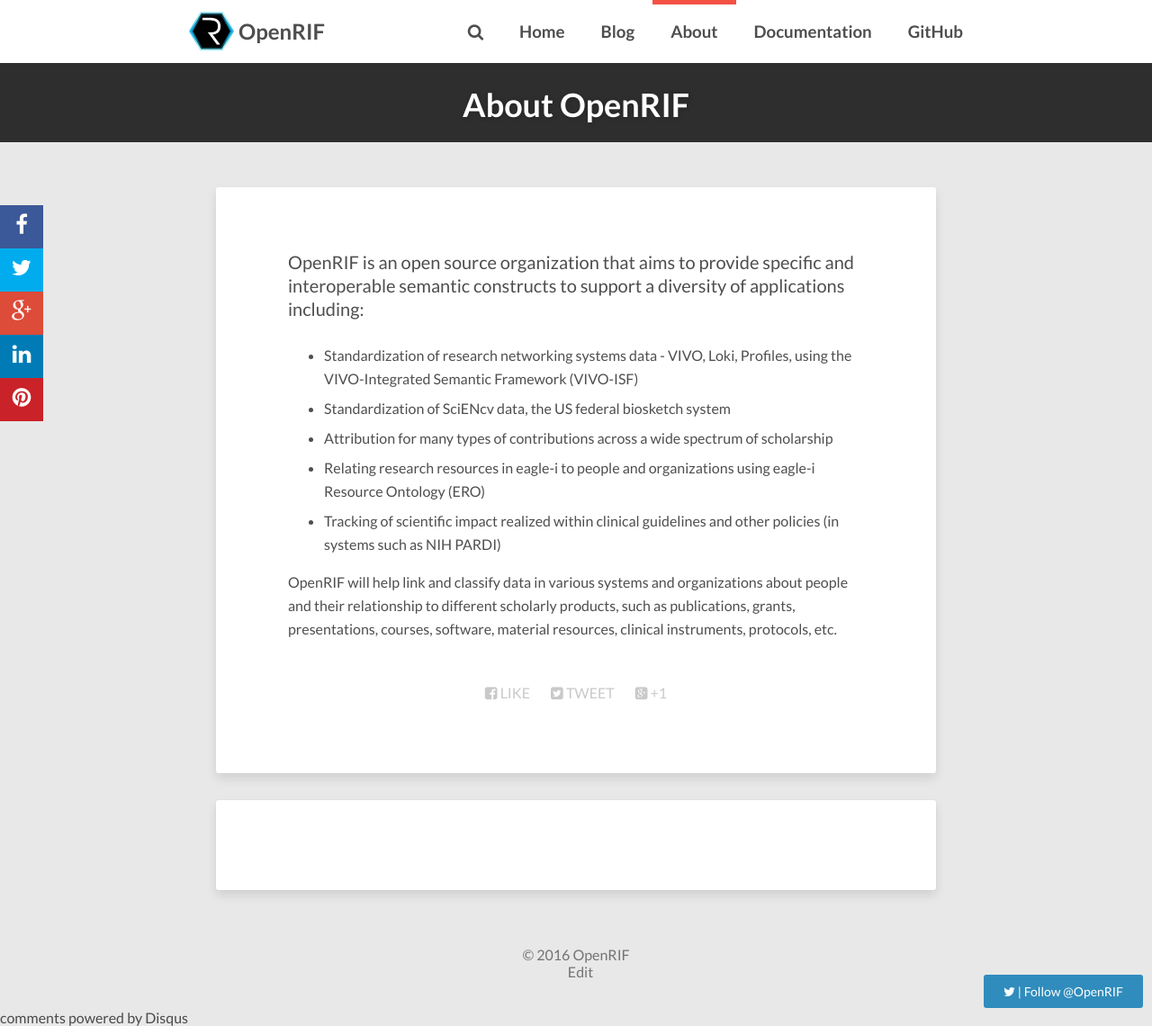
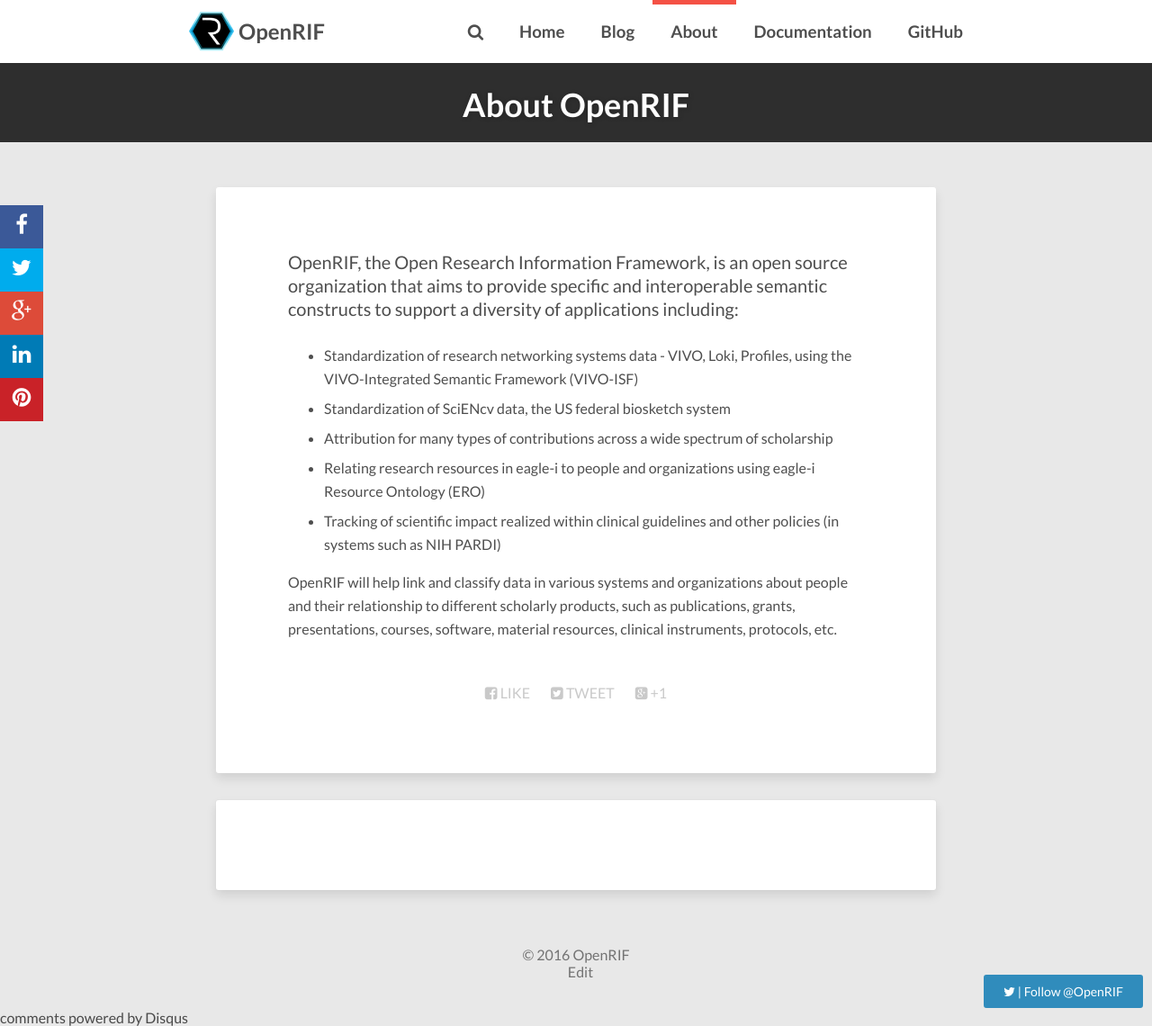
Before and after one commit to openrif/openrif.github.io, a Jekyll site: the page built from page/about.md, in a window 1280 px wide and 1140 px high. Shown: the whole window at 90% size. Built offline with Jekyll 4.4.1, drawn with Linux system fonts in a browser that asks for light colours; nearby versions of some CDN libraries; comment, search, counter and statistics services are not loaded.

Commit message:
Spell out OpenRIF on About page
People who visit the About page should get to find out what the RIF in OpenRIF stands for.

```diff
--- a/page/about.md
+++ b/page/about.md
@@ -3,7 +3,7 @@
 layout: page
 ---
 
-OpenRIF is an open source organization that aims to provide specific and interoperable semantic constructs to support a diversity of applications including:
+OpenRIF, the Open Research Information Framework, is an open source organization that aims to provide specific and interoperable semantic constructs to support a diversity of applications including:
 
 
 - Standardization of research networking systems data - VIVO, Loki, Profiles, using the VIVO-Integrated Semantic Framework (VIVO-ISF)
```
